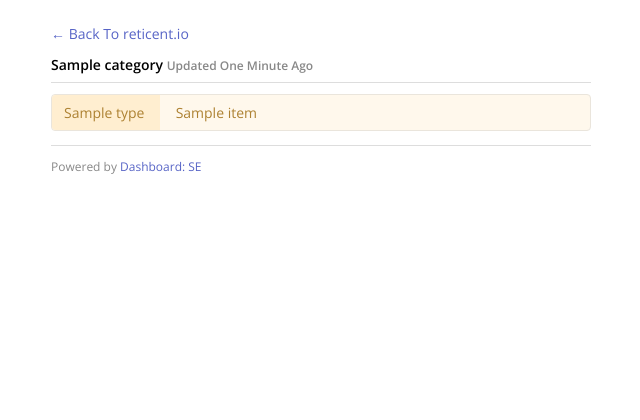
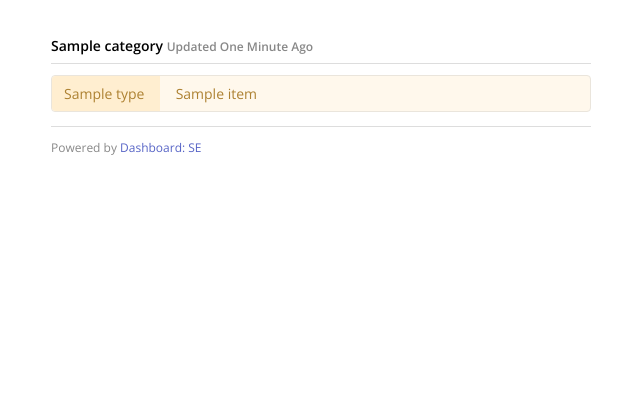
Before and after one commit to WildAndrewLee/Dashboard, a Flask app: template templates/index.html in a window 1280 px wide. Shown: the top 420 px of the page, without its empty margins (319-959 px from the left). Run offline with Flask 2, Linux system fonts and the light colour scheme; the template is opened without the code that fills it: most values are stand-ins (such as "Sample title", 1, 10 or a date in 2020).

Commit message:
comment link back

```diff
--- a/templates/index.html
+++ b/templates/index.html
@@ -6,7 +6,7 @@
         <link href="{{ url_for('static', filename='style.css') }}" rel="stylesheet" />
     </head>
     <body>
-        <a href="https://reticent.io">← Back To reticent.io</a>
+        <!-- <a href="https://reticent.io">← Back To reticent.io</a> -->
         <!-- Last Updated hardcoded isn't cheating...it's on a cronjob... -->
         {% for category in status.checklist %}
             <h2>
```
